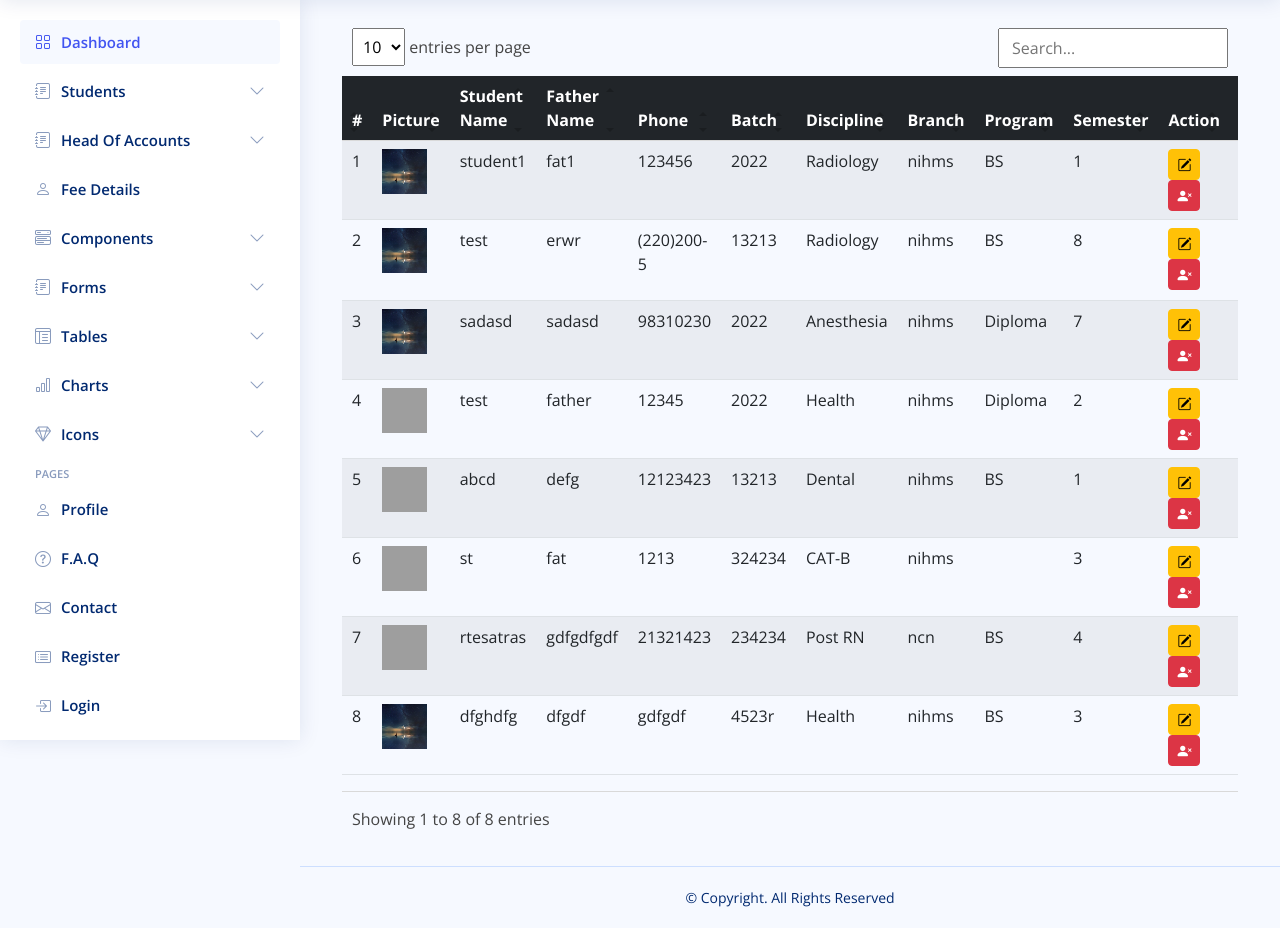
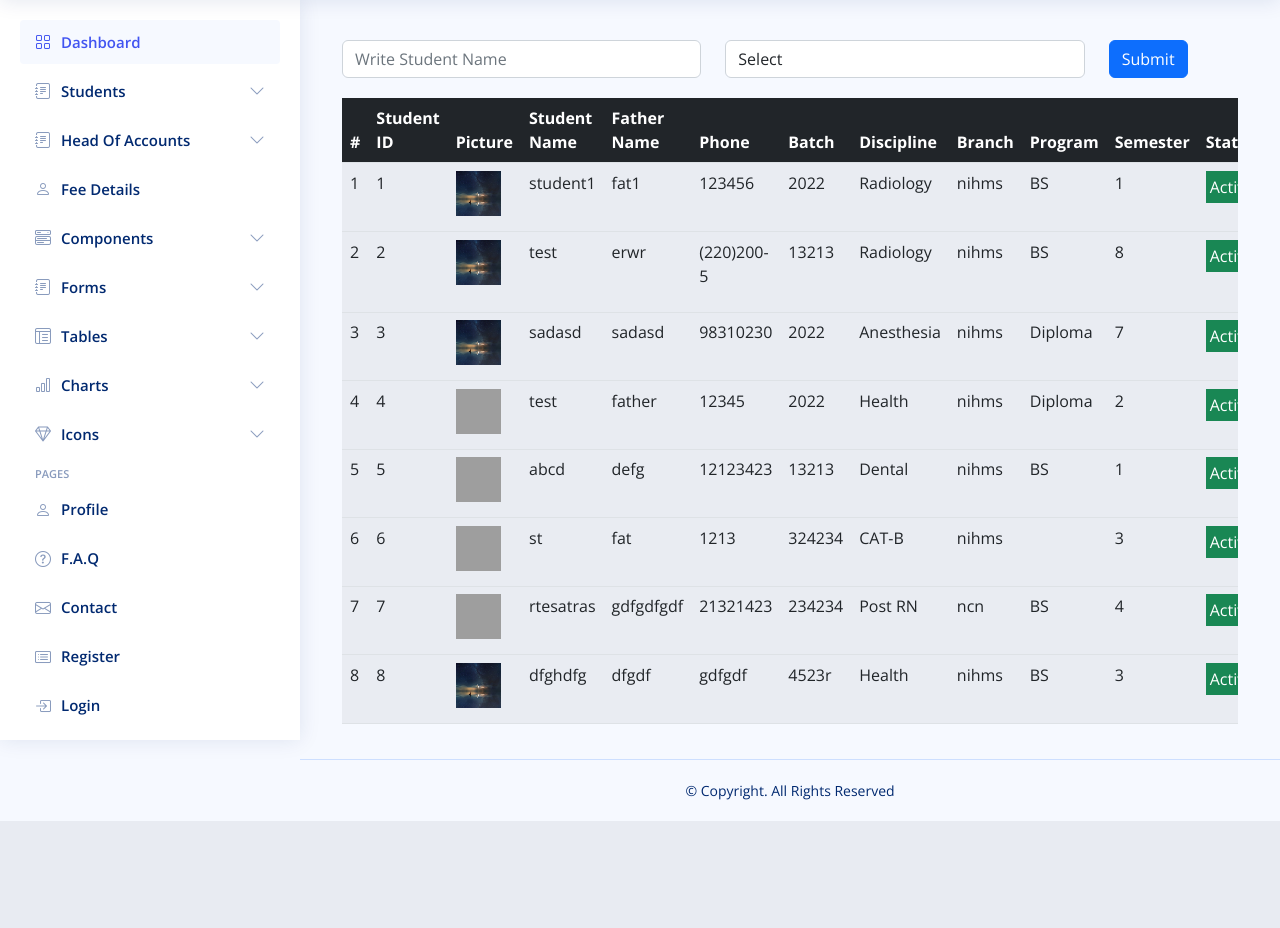
Before and after one commit to saadrehman11/school_management, a PHP site: page /views/fee_details/all_fee_details.php in a window 1280 px wide. Shown: the part 60-988 px from the top of the page. After the commit the page ends 881 px from the top, so only its background shows below. Run offline with PHP 8.4, Linux system fonts and the light colour scheme; data comes from the database, SQL or seed files in the repository; some libraries are stand-ins or nearby versions; grey boxes are pictures that could not be loaded.

Commit message:
added student search and fee table

```diff
--- a/controller/fee_details_controller/js/fee_details_controller.js
+++ b/controller/fee_details_controller/js/fee_details_controller.js
@@ -1,14 +1,23 @@
-function load_students_data(st_name,branch) {
-    var st_name;
-    var branch;
+function load_students_data() {
+    document.getElementById("search_submit_btn").innerHTML='<i class="bi bi-arrow-repeat"></i>';
+    var st_name = $("#student_name").val();
+    var branch = $("#branch").val();
     $.ajax({
         type: "POST",
         url: "../../controller/fee_details_controller/php/fee_details_controller.php",
         data:{
             type:101,
+            st_name:st_name,
+            branch:branch,
         },
         success: function(data){
           console.log(data)
+          $("#fee_table_div").html(data);
+          document.getElementById("search_submit_btn").innerHTML='Submit';
         }
     });
 }
+
+function see_details() {
+
+}
--- a/controller/fee_details_controller/php/fee_details_controller.php
+++ b/controller/fee_details_controller/php/fee_details_controller.php
@@ -3,4 +3,129 @@ include '../../../includes/dbconnection.php';
 
 $type = $_REQUEST['type'];
 
-if($type=="101"){   }
+if($type=="101"){
+
+    $st_name = $_POST['st_name'];
+    $branch = $_POST['branch'];
+?>
+<div class="table-responsive">
+  <table class="table table-striped datatable " id="students_fee_table">
+  <thead class="bg-dark text-white">
+    <tr>
+      <th scope="col">#</th>
+      <th scope="col">Student ID</th>
+      <th scope="col">Picture</th>
+      <th scope="col">Student Name</th>
+      <th scope="col">Father Name</th>
+      <th scope="col">Phone</th>
+      <th scope="col">Batch</th>
+      <th scope="col">Discipline</th>
+      <th scope="col">Branch</th>
+      <th scope="col">Program</th>
+      <th scope="col">Semester</th>
+      <th scope="col">Status</th>
+      <th scope="col">Action</th>
+
+    </tr>
+  </thead>
+  <tbody>
+    <?php
+
+    $q = "SELECT * FROM `student` ";
+    if(!empty($st_name) || !empty($branch)){
+        $q .= " WHERE ";
+        if(!empty($st_name) && !empty($branch)){
+            $q .= " student_name LIKE '%$st_name%' AND `discipline` IN (SELECT `id` FROM `discipline` WHERE `branch` ='$branch') ";
+        }
+        elseif(!empty($st_name) ){
+            $q .= " student_name LIKE '%$st_name%' ";
+        }
+        elseif(!empty($branch) ){
+            $q .= " `discipline` IN (SELECT `id` FROM `discipline` WHERE `branch` ='$branch') ";
+        }
+    }
+
+    $ret=mysqli_query($con,$q);
+    $count = 1;
+    while ($row=mysqli_fetch_array($ret))
+    {
+      $student_id = $row['id'];
+      $discipline = $row['discipline'];
+      $check_semester = mysqli_fetch_array(mysqli_query($con,"SELECT * FROM `student_semester` WHERE `student_id` = '$student_id' ORDER BY created_on DESC LIMIT 1"));
+      if(!empty($check_semester)){
+        $semester = $check_semester['semester_number'];
+      }
+      else{
+        $semester = NULL;
+      }
+      $check_discipline = mysqli_fetch_array(mysqli_query($con,"SELECT * FROM `discipline` WHERE `id` = '$discipline'"));
+      $discipline_name = $check_discipline['discipline_name'];
+      $discipline_branch= $check_discipline['branch'];
+      $discipline_program = $check_discipline['program'];
+      ?>
+      <tr>
+        <td><?=$count?></td>
+        <td><?=$student_id?></td>
+        <td>
+          <img src="../../<?=$row['picture_path']?>" height="45" width="45">
+        </td>
+        <td>
+          <p class="text-sm"><?=$row['student_name']?></p></td>
+        <td>
+          <p class="text-sm"><?=$row['father_name']?></p>
+        </td>
+        <td>
+          <p class="text-sm"><?=$row['phone']?></p></td>
+        <td>
+          <p class="text-sm"><?=$row['batch']?></p>
+        </td>
+        <td>
+          <p class="text-sm"><?=$discipline_name?></p>
+        </td>
+        <td>
+          <p class="text-sm"><?=$discipline_branch?></p>
+        </td>
+        <td>
+          <p class="text-sm"><?=$discipline_program?></p>
+        </td>
+        <td>
+          <p class="text-sm"><?=$semester?></p>
+        </td>
+        <td>
+          <?php
+          if($row['status'] == '1'){
+            ?>
+              <p class="text-white bg-success text-sm p-1 text-center">Active</p>
+            <?php
+          }elseif($row['status'] == '2'){
+            ?>
+              <p class="text-white bg-danger text-sm p-1 text-center">InActive</p>
+            <?php
+          }
+        ?>
+        </td>
+        <td>
+          <div>
+            <button class="btn btn-sm btn-primary" onclick="see_details(<?=$student_id?>)" type="button" data-toggle="collapse" data-target="#student_row<?=$student_id?>" aria-expanded="false" aria-controls="collapseExample"><i class="bi bi-clipboard-check"></i> Details</button>
+          </div>
+        </td>
+
+
+      </tr>
+      <tr>
+        <div class="collapse" id="student_row<?=$student_id?>">
+            <p>test</p>
+        </div>
+      </tr>
+      <?php
+      $count++;
+    }
+
+    ?>
+
+
+  </tbody>
+</table>
+</div>
+    <?php
+}
--- a/views/fee_details/all_fee_details.php
+++ b/views/fee_details/all_fee_details.php
@@ -3,107 +3,26 @@ include '../../includes/header.php';
 include '../../includes/sidebar.php';
 ?>
 <main id="main" class="main">
-<div class="container-fluid" id="main_table_div">
 
-<div class="table-responsive">
-  <table class="table table-striped datatable " id="students_fee_table">
-  <thead class="bg-dark text-white">
-    <tr>
-      <th scope="col">#</th>
-      <th scope="col">Picture</th>
-      <th scope="col">Student Name</th>
-      <th scope="col">Father Name</th>
-      <th scope="col">Phone</th>
-      <th scope="col">Batch</th>
-      <th scope="col">Discipline</th>
-      <th scope="col">Branch</th>
-      <th scope="col">Program</th>
-      <th scope="col">Semester</th>
-      <th scope="col">Action</th>
-      <th scope="col">Status</th>
-    </tr>
-  </thead>
-  <tbody>
-    <?php
-    $ret=mysqli_query($con,"SELECT * FROM `student` ");
-    $count = 1;
-    while ($row=mysqli_fetch_array($ret))
-    {
-      $student_id = $row['id'];
-      $discipline = $row['discipline'];
-      $check_semester = mysqli_fetch_array(mysqli_query($con,"SELECT * FROM `student_semester` WHERE `student_id` = '$student_id' ORDER BY created_on DESC LIMIT 1"));
-      if(!empty($check_semester)){
-        $semester = $check_semester['semester_number'];
-      }
-      else{
-        $semester = NULL;
-      }
-      $check_discipline = mysqli_fetch_array(mysqli_query($con,"SELECT * FROM `discipline` WHERE `id` = '$discipline'"));
-      $discipline_name = $check_discipline['discipline_name'];
-      $discipline_branch= $check_discipline['branch'];
-      $discipline_program = $check_discipline['program'];
-      ?>
-      <tr>
-        <td><?=$count?></td>
-        <td>
-          <img src="../../<?=$row['picture_path']?>" height="45" width="45">
-        </td>
-        <td>
-          <p class="text-sm"><?=$row['student_name']?></p></td>
-        <td>
-          <p class="text-sm"><?=$row['father_name']?></p>
-        </td>
-        <td>
-          <p class="text-sm"><?=$row['phone']?></p></td>
-        <td>
-          <p class="text-sm"><?=$row['batch']?></p>
-        </td>
-        <td>
-          <p class="text-sm"><?=$discipline_name?></p>
-        </td>
-        <td>
-          <p class="text-sm"><?=$discipline_branch?></p>
-        </td>
-        <td>
-          <p class="text-sm"><?=$discipline_program?></p>
-        </td>
-        <td>
-          <p class="text-sm"><?=$semester?></p>
-        </td>
-        <td>
-          <div>
-            <button class="btn btn-sm btn-warning" onclick="edit_student_detail(<?=$student_id?>)" data-bs-toggle="modal" data-bs-target="#edit_student_modal"><i class="bi bi-pencil-square"></i></button>
-            <button class="btn btn-sm btn-danger" onclick="delete_student(<?=$student_id?>)"><i class="bi bi-person-x-fill"></i></button>
-          </div>
-        </td>
-        <td>
-          <?php
-          if($row['status'] == '1'){
-            ?>
-              <p class="text-white bg-success text-sm p-2 text-center">Active</p>
-            <?php
-          }elseif($row['status'] == '2'){
-            ?>
-              <p class="text-white bg-danger text-sm p-2 text-center">InActive</p>
-            <?php
-          }
-        ?>
-        </td>
+    <div class="container my-3">
+        <div class="row">
+            <div class="col-12 col-md-5 py-1">
+                <input class="form-control" name="student_name" id="student_name" placeholder="Write Student Name" autocomplete="off" />
+            </div>
+            <div class="col-12 col-md-5 py-1">
+                <select class="form-control" name="branch" id="branch">
+                    <option value="" selected>Select</option>
+                    <option value="nihms">NIHMS</option>
+                    <option value="ncn">NCN</option>
+                </select>
+            </div>
+            <div class="col-12 col-md-2 py-1">
+                <button class="btn btn-primary" id="search_submit_btn" onclick="load_students_data()"> Submit</button>
+            </div>
+        </div>
+    </div>
 
-      </tr>
-      <?php
-      $count++;
-    }
-
-    ?>
-
-
-  </tbody>
-</table>
-</div>
-
-
-</div>
+    <div class="container-fluid" id="fee_table_div"></div>
 </main>
 
 
@@ -112,5 +31,9 @@ include '../../includes/sidebar.php';
 <?php
 include '../../includes/footer.php';
 ?>
-
 <script src="../../controller/fee_details_controller/js/fee_details_controller.js"></script>
+<script>
+    $(function() {
+        load_students_data();
+    });
+</script>
```
